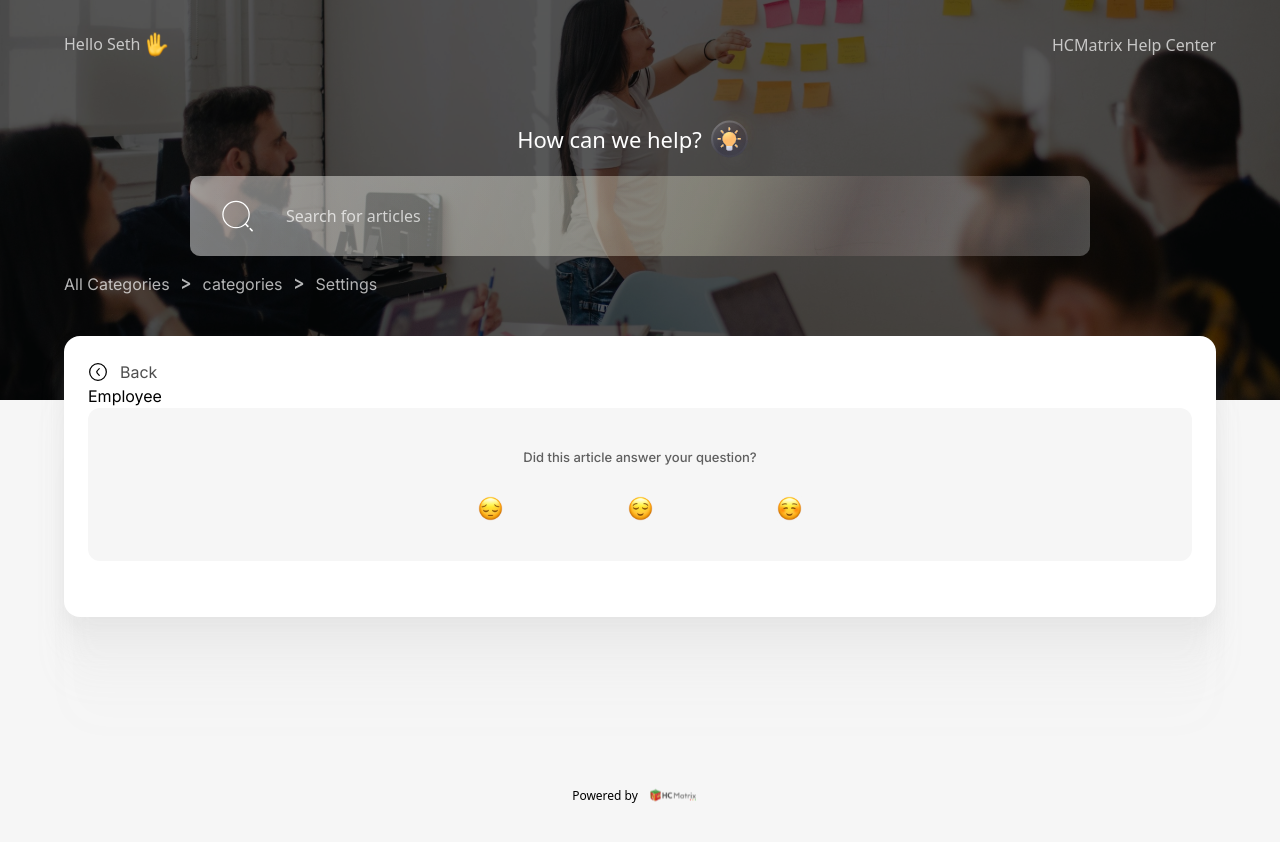
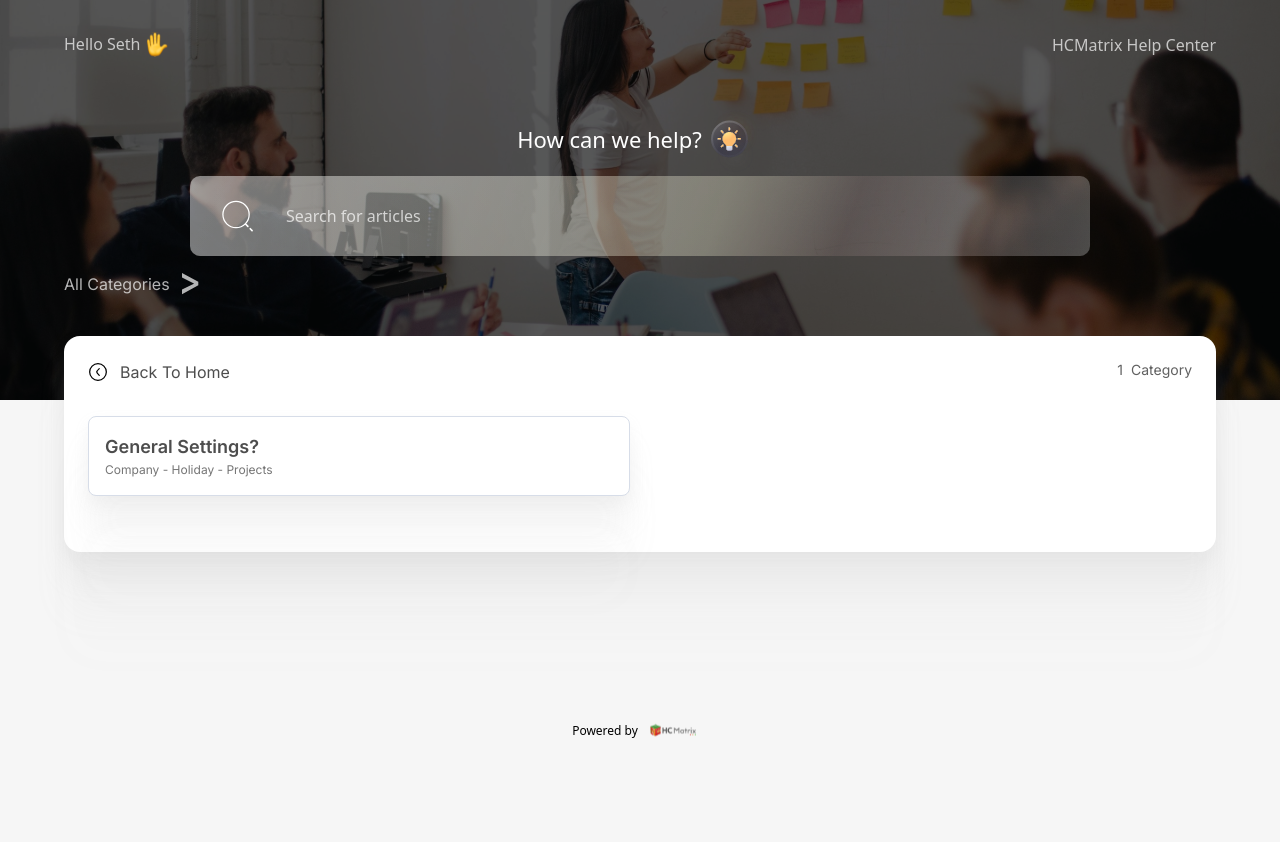
Before and after one commit to Olubukola-Martins/HCMatrix-UserGuide, a React (Vite) app: page /categories/Settings in a window 1280 px wide. Shown: the top 842 px of the page. After the commit the page ends 800 px from the top, so only its background shows below. Built offline with nearby package versions, Linux system fonts and the light colour scheme.

Commit message:
working on route

```diff
--- a/src/App.jsx
+++ b/src/App.jsx
@@ -1,5 +1,5 @@
 import Home from "./pages/Home";
-import { Articles, Category } from "./sections";
+import { Articles, Category, SubCategories } from "./sections";
 import { BrowserRouter as Router, Routes, Route } from "react-router-dom";
 import { ArticleContainer } from "./components";
 import { Employee } from "./articles";
@@ -11,8 +11,9 @@ const App = () => {
         <Routes>
           <Route path="/" Component={Home}>
             <Route path="" Component={Category}></Route>
-            <Route path=":articles" Component={Articles} />
-            <Route path=":articles/:article" Component={ArticleContainer}>
+            <Route path="/categories/:id" Component={SubCategories} />
+            <Route path=":id/:articles" Component={Articles} />
+            <Route path=":id/:articles/:article" Component={ArticleContainer}>
               <Route path="" Component={Employee}></Route>
             </Route>
           </Route>
--- a/src/Sections/Articles.jsx
+++ b/src/Sections/Articles.jsx
@@ -3,17 +3,27 @@ import {
   Container,
   NavMenu,
   SectionContainer,
-  ArticleCard,
+  Card,
 } from "../components";
 import { useParams } from "react-router-dom";
-import { categories } from "../data/data";
+// import { categories } from "../data/data";
+
+import { categoryData } from "../data/data3";
 
 const Articles = () => {
-  const { articles } = useParams();
+  const { id, articles } = useParams();
 
-  const article = categories.find((category) => {
-    return category.title === articles;
-  }).articles;
+  const data = categoryData
+    .find((category) => {
+      return category.pageTitle === id;
+    })
+    .categories.find((item) => {
+      return item.categoryName === articles;
+    }).subCategories;
+
+  console.log(data);
+
+  const article = [];
 
   return (
     <Container>
@@ -22,13 +32,18 @@ const Articles = () => {
         <header className="flex justify-between">
           <Back home={true} />
           <span className="text-sm text-customGray-semiDark">
-            {article.length} Articles
+            {data.length} Articles
           </span>
         </header>
         <div className="grid grid-cols-2 gap-5 mt-8">
-          {article.map((item, index) => {
+          {data.map((item, index) => {
             return (
-              <ArticleCard key={index} article={item} category={articles} />
+              <Card
+                key={index}
+                name={item.subCategoryName}
+                description={item.subCategoryDescription}
+                data={item.article}
+              />
             );
           })}
         </div>
--- a/src/Sections/Category.jsx
+++ b/src/Sections/Category.jsx
@@ -1,13 +1,14 @@
 import { CategoryCard, Container, NavMenu } from "../components";
-import { categories } from "../data/data";
+// import { categories } from "../data/data";
+import { categoryData } from "../data/data3";
 
 const Category = () => {
   return (
     <Container>
       <NavMenu />
       <div className="grid lg:grid-cols-4 md:grid-cols-3 grid-cols-2 gap-5">
-        {categories.map((category) => {
-          return <CategoryCard key={category.title} category={category} />;
+        {categoryData.map((category) => {
+          return <CategoryCard key={category.pageTitle} category={category} />;
         })}
       </div>
     </Container>
--- a/src/Sections/SubCategories.jsx
+++ b/src/Sections/SubCategories.jsx
@@ -0,0 +1,53 @@
+import {
+  Container,
+  NavMenu,
+  SectionContainer,
+  Back,
+  Card,
+} from "../components";
+import { useParams } from "react-router-dom";
+import { categoryData } from "../data/data3";
+
+const SubCategories = () => {
+  const { id } = useParams();
+
+  const data = categoryData.find((category) => {
+    return category.pageTitle === id;
+  });
+
+  const { categories } = data;
+
+  const articles = [];
+  return (
+    <Container>
+      <NavMenu articles={articles} />
+      <SectionContainer>
+        <header className="flex justify-between">
+          <Back home={true} />
+          <span className="text-sm text-customGray-semiDark">
+            <span>{categories.length}</span>
+            <span className="ml-2">
+              {categories.length < 2 ? "Category" : "Categories"}
+            </span>
+          </span>
+        </header>
+        <div className="grid grid-cols-2 gap-5 mt-8">
+          {categories.map((item, index) => {
+            const name = item.categoryName;
+            const description = item.categoryDescription;
+            return (
+              <Card
+                key={index}
+                data={item}
+                categoryId={id}
+                name={name}
+                description={description}
+              />
+            );
+          })}
+        </div>
+      </SectionContainer>
+    </Container>
+  );
+};
+export default SubCategories;
--- a/src/Sections/index.js
+++ b/src/Sections/index.js
@@ -1,4 +1,5 @@
 import Articles from "./Articles";
 import Category from "./Category";
+import SubCategories from "./SubCategories";
 
-export { Articles, Category };
+export { Articles, Category, SubCategories };
--- a/src/components/ArticleCard.jsx
+++ b/src/components/Card.jsx
@@ -1,14 +1,10 @@
 import { useNavigate } from "react-router-dom";
 
-const ArticleCard = ({ article, category }) => {
-  const { title, description } = article;
+const Card = ({ data, categoryId, name, description }) => {
   const navigate = useNavigate();
 
-  const link = `/${category}/${title}`;
-  console.log(link);
-
   const onClickHandler = () => {
-    navigate(`/${category}/${title}`);
+    categoryId && name && navigate(`/${categoryId}/${name}`);
   };
 
   return (
@@ -17,7 +13,7 @@ const ArticleCard = ({ article, category }) => {
       onClick={() => onClickHandler()}
     >
       <h3 className="text-lg font-semibold text-customGray-dark transition-all duration-300 ease-in-out group-hover:text-white">
-        {title}?
+        {name}?
       </h3>
       <p className="text-[12px] transition-all duration-300 ease-in-out text-customGray-light group-hover:text-white">
         {description}
@@ -25,4 +21,4 @@ const ArticleCard = ({ article, category }) => {
     </div>
   );
 };
-export default ArticleCard;
+export default Card;
--- a/src/components/CategoryCard.jsx
+++ b/src/components/CategoryCard.jsx
@@ -11,9 +11,17 @@ const placeHolder = {
 };
 
 const CategoryCard = ({ category }) => {
-  const { svg, title, description, articles, status, categories } = category;
+  const {
+    svg,
+    pageTitle,
+    articles,
+    status,
+    pageDescription,
+    categories,
+    articleNo,
+  } = category;
 
-  const array = articles ? articles : categories;
+  // const array = articles ? articles : categories;
 
   const icon = svg;
 
@@ -21,14 +29,16 @@ const CategoryCard = ({ category }) => {
     return (
       <div className="rounded-lg  bg-white px-4 py-6 customShadow box-border h-[16.5rem] flex flex-col items-center">
         <img src={icon} className="h-8 mb-3" alt="" />
-        <Link to={`${title}`}>
-          <h3 className="text-lg font-bold mb-3">{title}</h3>
+
+        <Link to={`${articles ? `${pageTitle}` : `/categories/${pageTitle}`}`}>
+          <h3 className="text-lg font-bold mb-3">{pageTitle}</h3>
         </Link>
+
         <p className="text-center text-customGray-light font-semibold mb-4">
-          {description}
+          {pageDescription}
         </p>
         <span className="text-sm text-customGray-semiDark">
-          {articles?.length} Articles
+          {articleNo} Articles
         </span>
       </div>
     );
--- a/src/components/index.js
+++ b/src/components/index.js
@@ -9,7 +9,7 @@ import Hero from "./Hero";
 import HeroSection from "./HeroSection";
 import SectionContainer from "./SectionContainer";
 import Back from "./Back";
-import ArticleCard from "./ArticleCard";
+import Card from "./Card";
 import ArticleContainer from "./ArticleContainer";
 import ReviewBox from "./ReviewBox";
 import EmojiComponent from "./EmojiComponent";
@@ -26,7 +26,7 @@ export {
   HeroSection,
   SectionContainer,
   Back,
-  ArticleCard,
+  Card,
   ArticleContainer,
   ReviewBox,
   EmojiComponent,
--- a/src/data/data2.js
+++ /dev/null
@@ -1,72 +0,0 @@
-const subCategories = "dummy";
-
-const categoryData = {
-  svg: wavingHand,
-  title: "Root Category",
-  description: "Top-level category",
-  categories: [
-    {
-      svg: subCategorySvg,
-      title: "Sub Category 1",
-      description: "First-level subcategory",
-      articlesNo: 3,
-      subCategories: [
-        {
-          svg: subSubCategorySvg,
-          title: "Sub Sub Category 1.1",
-          description: "Second-level sub-subcategory",
-          articlesNo: 2,
-          articles: [
-            {
-              title: "Article 1.1.1",
-              description: "Description for Article 1.1.1",
-            },
-            {
-              title: "Article 1.1.2",
-              description: "Description for Article 1.1.2",
-            },
-          ],
-          subSubCategories: [
-            {
-              svg: subSubSubCategorySvg,
-              title: "Sub Sub Sub Category 1.1.1",
-              description: "Third-level sub-sub-subcategory",
-              articlesNo: 2,
-              articles: [
-                {
-                  title: "Article 1.1.1.1",
-                  description: "Description for Article 1.1.1.1",
-                },
-                {
-                  title: "Article 1.1.1.2",
-                  description: "Description for Article 1.1.1.2",
-                },
-              ],
-            },
-            // Add more sub-sub-subcategories as needed
-          ],
-        },
-        // Add more sub-subcategories as needed
-      ],
-    },
-    {
-      svg: subCategorySvg,
-      title: "Sub Category 2",
-      description: "Another first-level subcategory",
-      articlesNo: 2,
-      articles: [
-        {
-          title: "Article 2.1",
-          description: "Description for Article 2.1",
-        },
-        {
-          title: "Article 2.2",
-          description: "Description for Article 2.2",
-        },
-      ],
-      // No subcategories for Sub Category 2
-    },
-    // Add more categories as needed
-  ],
-  status: "active",
-};
--- a/src/data/data3.js
+++ b/src/data/data3.js
@@ -94,31 +94,44 @@ import {
 // };
 
 const categoryData = [
-  {
-    svg: wavingHand,
-    pageTitle: "Sign up and sign in",
-    pageDescription:
-      "Help your user learn more about the basic of your product and how they can get started",
-    articleNo: 3,
-    articles: [
-      {
-        title: "How to create an account",
-        description: "learn about how to create an account",
-      },
-      {
-        title: "How to create an account",
-        description: "learn about how to create an account",
-      },
-      {
-        title: "How to create an account",
-        description: "learn about how to create an account",
-      },
-    ],
-    status: "active",
-  },
+  // {
+  //   svg: wavingHand,
+  //   pageTitle: "Sign up and sign in",
+  //   pageDescription:
+  //     "Help your user learn more about the basic of your product and how they can get started",
+  //   articleNo: 3,
+  //   categories: [
+  //     {
+  //       categoryName: "Sign up and sign in",
+  //       categoryDescription: "Learn about how to create an account",
+  //       subCategories: [
+  //         {
+  //           subCategoryName: "How to Configure Company settings",
+  //           subCategoryDescription: "Learn how to set up your Company Settings",
+  //           article: [],
+  //         },
+  //       ],
+  //     },
+  //   ],
+  //   articles: [
+  //     {
+  //       title: "How to create an account",
+  //       description: "learn about how to create an account",
+  //     },
+  //     {
+  //       title: "How to create an account",
+  //       description: "learn about how to create an account",
+  //     },
+  //     {
+  //       title: "How to create an account",
+  //       description: "learn about how to create an account",
+  //     },
+  //   ],
+  //   status: "active",
+  // },
   {
     svg: gear,
-    PageTitle: "Settings",
+    pageTitle: "Settings",
     pageDescription:
       "Help your user learn more about the basic of your product and how they can get started",
     articleNo: 10,
```
Also changed, not shown: src/main.jsx (+7 -7 lines).
